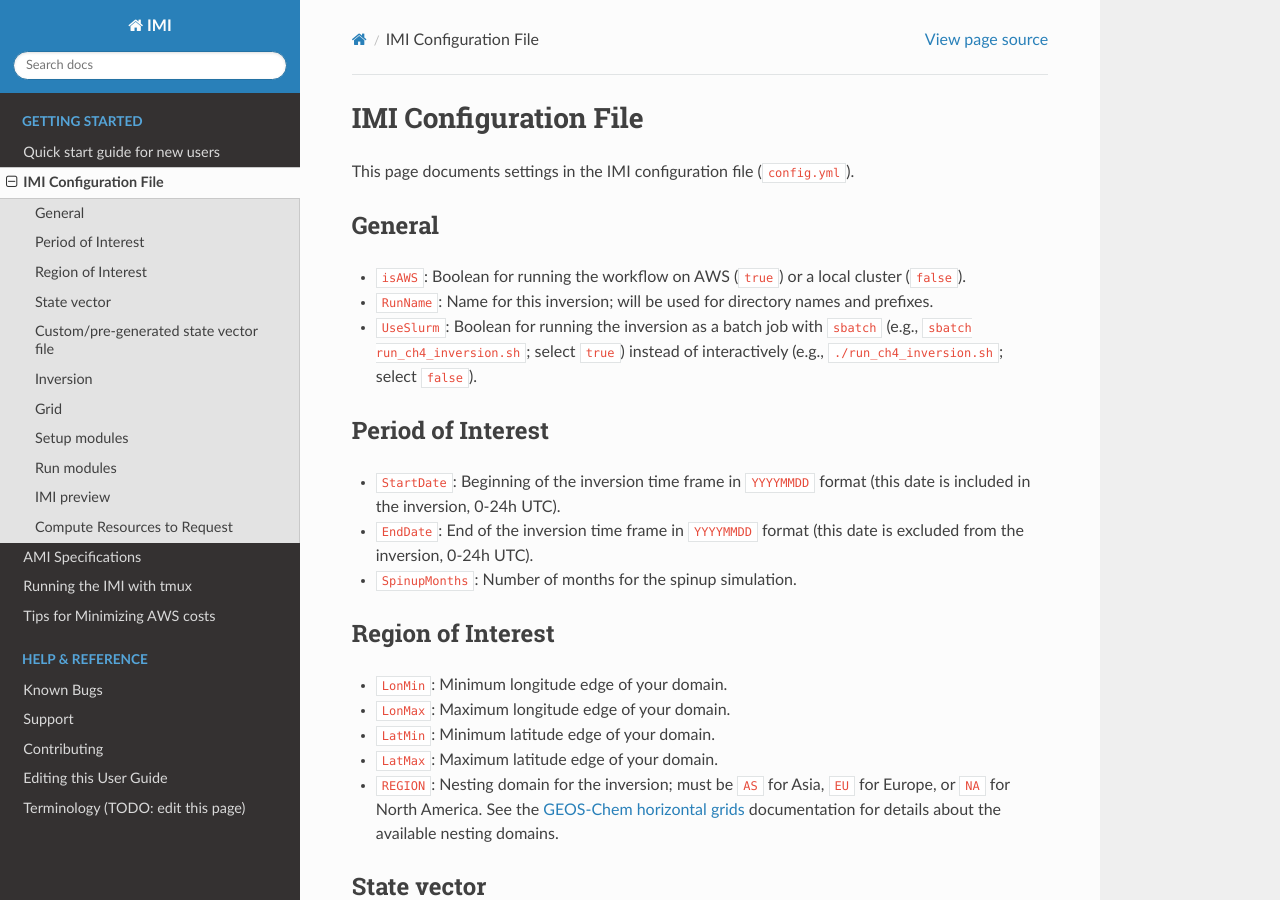
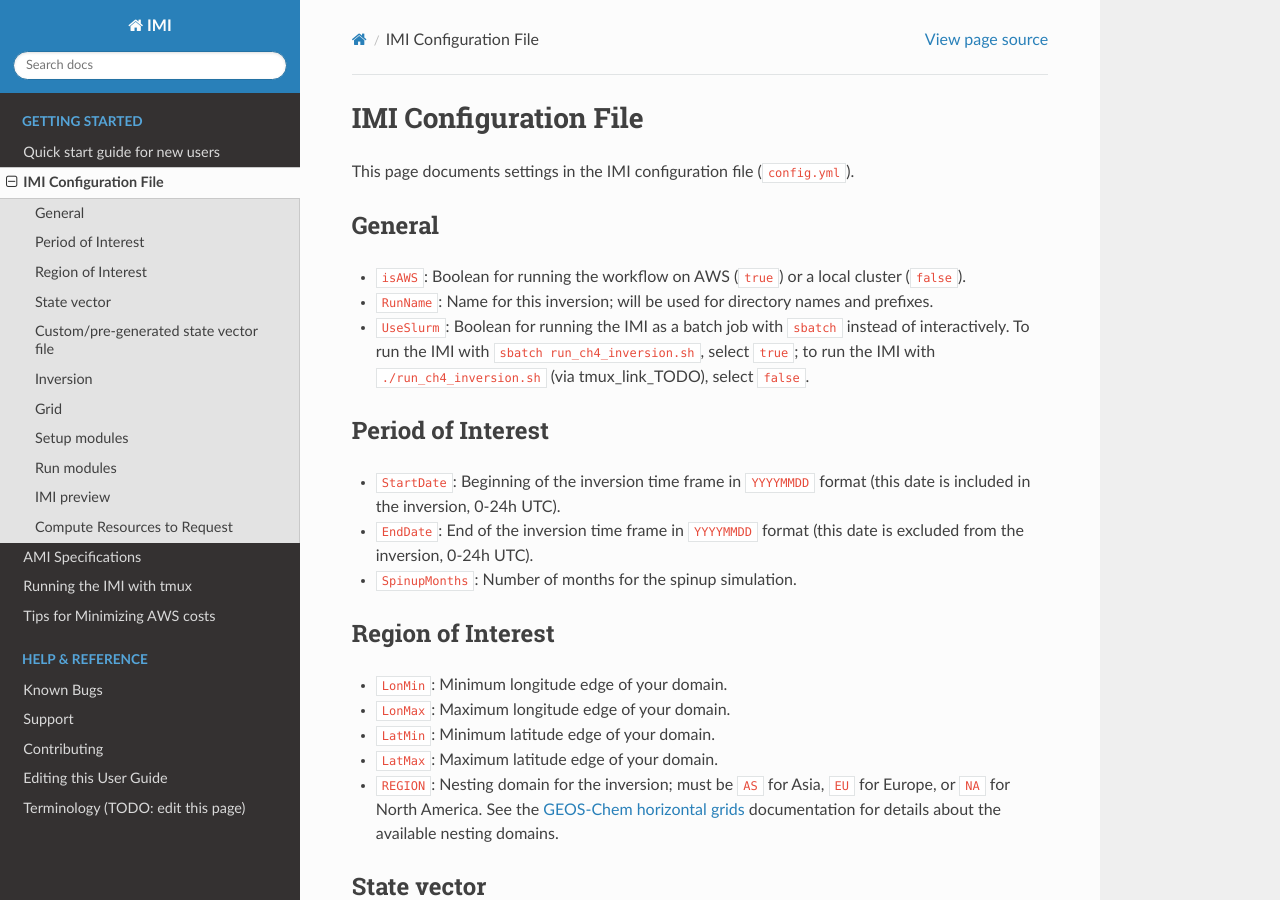
Before and after one commit to geoschem/integrated_methane_inversion, a Sphinx documentation site: the page built from docs/source/getting-started/imi-config-file.rst, in a window 1280 px wide and 900 px high. Built offline with Sphinx 7.4.7 and the Read the Docs theme 2.0.0, drawn with Linux system fonts in a browser that asks for light colours.

Commit message:
updates to config docs

```diff
--- a/docs/source/getting-started/imi-config-file.rst
+++ b/docs/source/getting-started/imi-config-file.rst
@@ -6,7 +6,7 @@ General
 ~~~~~~~
 - ``isAWS``: Boolean for running the workflow on AWS (``true``) or a local cluster (``false``).
 - ``RunName``: Name for this inversion; will be used for directory names and prefixes.
-- ``UseSlurm``: Boolean for running the inversion as a batch job with ``sbatch`` (e.g., ``sbatch run_ch4_inversion.sh``; select ``true``) instead of interactively (e.g., ``./run_ch4_inversion.sh``; select ``false``).
+- ``UseSlurm``: Boolean for running the IMI as a batch job with ``sbatch`` instead of interactively. To run the IMI with ``sbatch run_ch4_inversion.sh``, select ``true``; to run the IMI with ``./run_ch4_inversion.sh`` (via tmux_link_TODO), select ``false``.
 
 Period of Interest
 ~~~~~~~~~~~~~~~~~~
```
